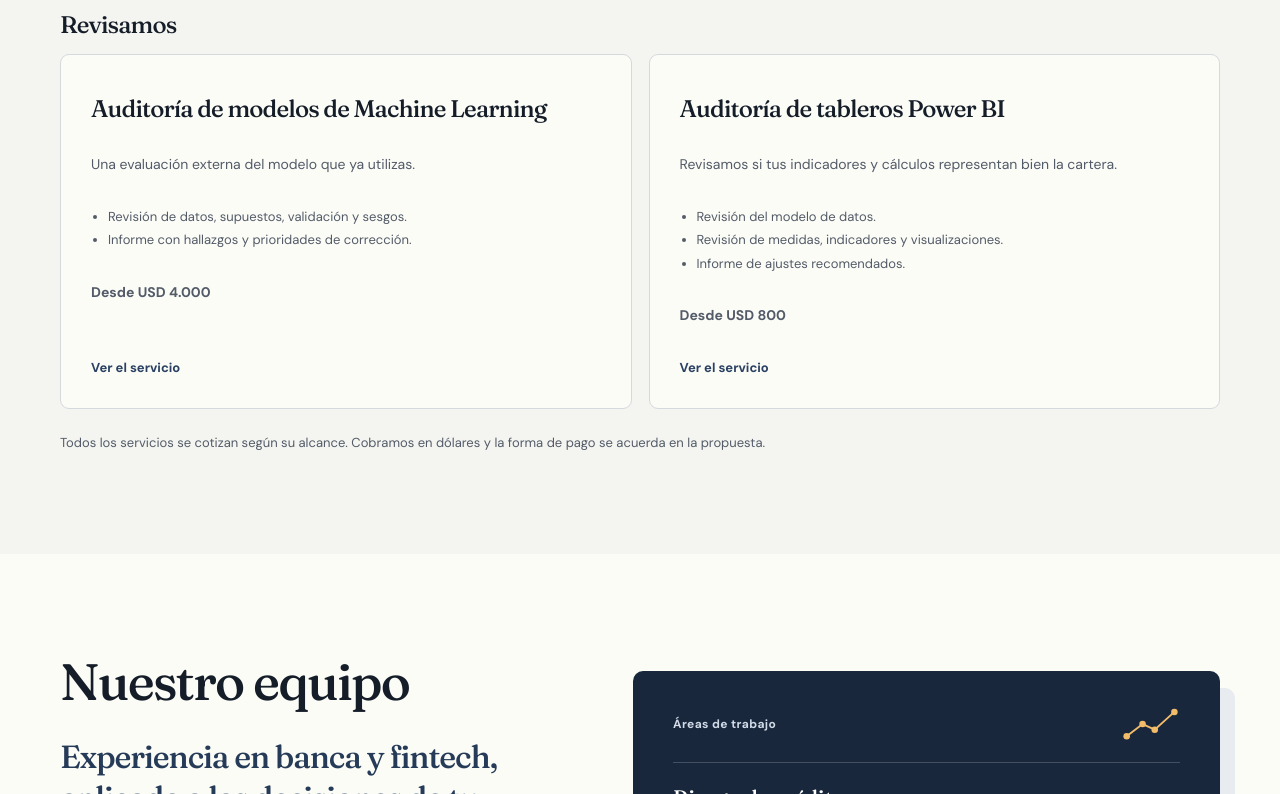
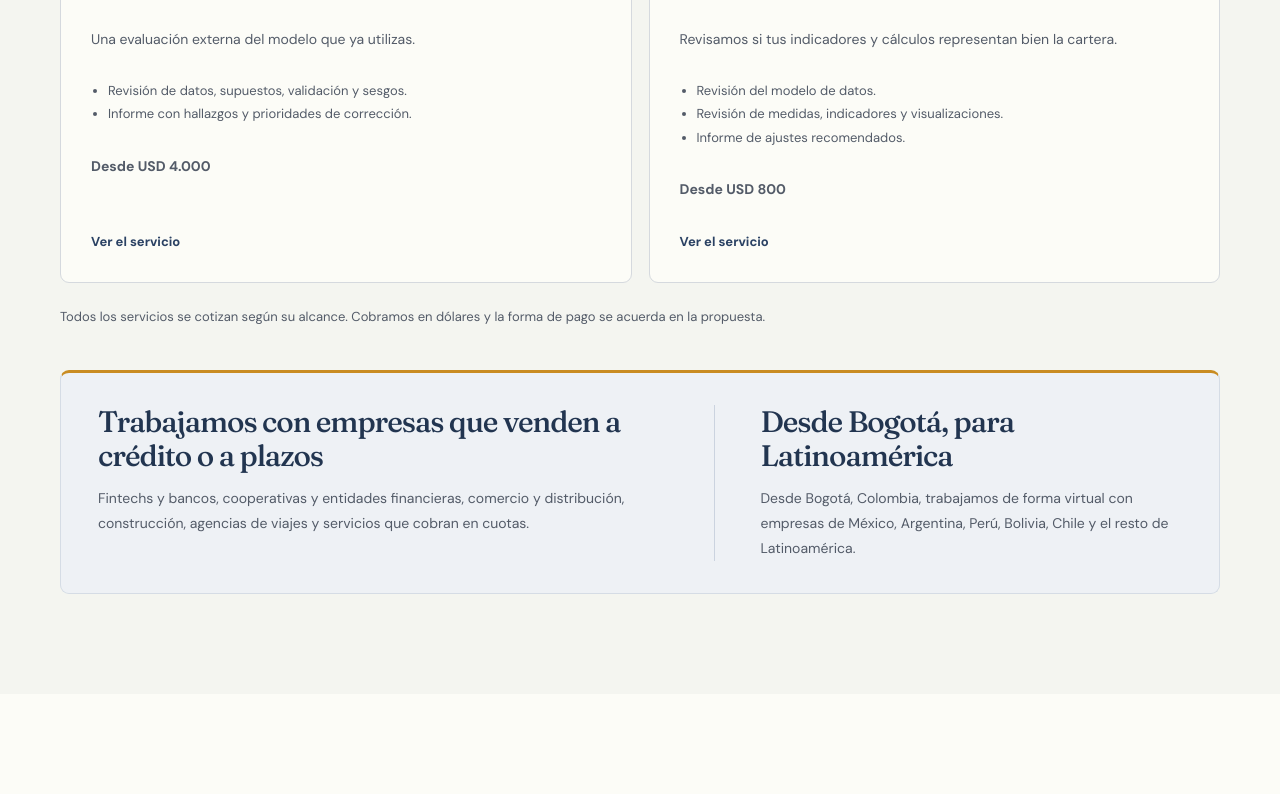
Before and after one commit to QuorumRisk/QuorumRisk.github.io, a plain HTML site: page index.html in a window 1280 px wide. Shown: the part 2278-3072 px from the top of the page. Drawn offline with Linux system fonts and the light colour scheme.

Commit message:
Integramos los sectores y la cobertura en servicios

```diff
--- a/index.html
+++ b/index.html
@@ -34,6 +34,11 @@
 .sample-head strong{letter-spacing:.02em}.example-title{margin:7px 0 13px;color:#f5f6f0;font-size:24px}.example-note,.sample-foot{color:#c6cdda;font-size:11px}.example-scroll{overflow-x:auto}.priority-table{width:100%;border-collapse:collapse;min-width:440px;color:#ecf1f7;font-size:11px}.priority-table th{text-align:left;color:#bfc9d8;font-weight:600;padding:9px 8px;border-bottom:1px solid #ffffff34}.priority-table td{padding:10px 8px;border-bottom:1px solid #ffffff1b;vertical-align:middle}.priority-table td:last-child{color:var(--gold);font-weight:600}.bar-track{height:4px;background:#536076;border-radius:8px;overflow:hidden;margin-top:5px}.bar-track span{display:block;height:100%;background:var(--gold)}.sample-link{display:inline-flex;align-items:center;min-height:44px;color:var(--gold);font-size:12px;font-weight:700;text-decoration:underline;margin-top:8px}
 .pain{background:#e6e9ee;border-bottom:1px solid var(--line)}.pain .wrap{max-width:920px}.pain h2{margin-bottom:26px}.pain-list{list-style:none;padding:0;margin:0 0 25px}.pain-list li{padding:15px 0 15px 24px;position:relative;border-bottom:1px solid #ccd3dd;color:#263345;font-size:16px}.pain-list li:before{content:"";position:absolute;width:7px;height:7px;top:27px;left:2px;border-radius:50%;background:var(--pine2)}.pain-closing{color:#3f4d5f;margin-bottom:23px}.scope .wrap{display:block}.scope p{color:#374152}.scope p:first-child{font-weight:700;margin-bottom:5px}.scope p:last-child{text-align:left;font-weight:400}.scope .remote{margin-top:9px;color:#42516a;font-size:12px}
 .service-groups{display:grid;gap:30px}.service-group h3{font-size:24px;margin-bottom:15px}.service-cards{display:grid;grid-template-columns:repeat(2,minmax(0,1fr));gap:17px}.service-cards .card{min-height:305px}.deliverables{padding-left:17px;color:var(--muted);font-size:13px;line-height:1.8}.price{font-size:17px;color:var(--pine2);font-weight:700}.price small{font-size:11px;font-weight:500;color:var(--muted)}.card .links{display:flex;gap:16px;flex-wrap:wrap;margin-top:auto}.card .links a{margin-top:0;padding-top:6px}.card .links a.secondary{font-weight:500;text-decoration:underline}.card .num{letter-spacing:.04em}
+.service-audience{display:grid;grid-template-columns:1.1fr .9fr;gap:45px;margin-top:42px;padding:32px 37px;background:#eef1f5;border:1px solid #d5dce5;border-top:3px solid #c98c22;border-radius:9px}
+.service-audience h3{font-size:clamp(1.35rem,2.4vw,1.85rem);margin-bottom:12px;color:#223550}
+.service-audience p{font-size:14px;line-height:1.8;color:var(--muted)}
+.service-audience>div:last-child{border-left:1px solid #cbd3df;padding-left:45px}
+@media(max-width:820px){.service-audience{grid-template-columns:1fr;gap:24px;padding:26px}.service-audience>div:last-child{border-left:0;border-top:1px solid #cbd3df;padding-left:0;padding-top:23px}}
 .team-panel,.privacy-panel{padding:30px;border:1px solid var(--line);border-radius:9px;background:var(--surface)}.team-panel p,.privacy-panel p{max-width:81ch;color:var(--muted);font-size:15px}.trust{background:#e6e9ee}.trust h2{margin-bottom:20px}.trust .privacy-panel{border-color:#cbd2db}.text-link{color:var(--pine2);font-weight:700;text-decoration:underline}.faq{background:var(--paper);border-top:1px solid var(--line)}.faq h2{margin-bottom:25px}.faq details{padding:17px 0;border-bottom:1px solid var(--line)}.faq summary{font-weight:700;color:#233149;cursor:pointer;min-height:44px;display:flex;align-items:center}.faq details p{color:var(--muted);font-size:14px;max-width:80ch;padding:0 0 8px}.faq .closing{margin-top:30px}.footer .wrap{align-items:flex-start}.footer-links{display:flex;gap:24px;flex-wrap:wrap}.footer-links a{color:#e4c290;font-size:12px}.service-note{line-height:1.7}
 @media(max-width:1080px){.service-cards{gap:12px}}
 @media(max-width:820px){.mobile-nav{display:block;margin-left:auto}.right{margin-left:0}.service-cards{grid-template-columns:1fr}.section{padding:75px 0}.sample{max-width:620px}}
@@ -154,7 +159,6 @@
       <li>Das cupos y plazos sin saber quién se está deteriorando.</li>
       <li>No sabes cuánto de lo vencido vas a recuperar este trimestre.</li>
     </ul><p class="pain-closing">Si te pasa alguna, empecemos por tus datos de pago. Revisémoslos juntos y entendamos qué nos dicen.</p><a class="button button-primary" href="https://cal.com/quorumrisk">Agendar una reunión</a><p class="micro" style="color:var(--muted)">30 minutos sin costo.</p></div></section>
-    <div class="scope"><div class="wrap"><p>Trabajamos con empresas que venden a crédito o a plazos</p><p>Fintechs y bancos, cooperativas y entidades financieras, comercio y distribución, construcción, agencias de viajes y servicios que cobran en cuotas.</p><p class="remote">Desde Bogotá, Colombia, trabajamos de forma virtual con empresas de México, Argentina, Perú, Bolivia, Chile y el resto de Latinoamérica.</p></div></div>
     <section class="section" id="soluciones" aria-labelledby="servicios-titulo"><div class="wrap">
       <div class="section-intro"><div><h2 id="servicios-titulo">Servicios y precios</h2></div><p>Trabajamos con tus datos y el problema de tu cartera. Los precios son de partida; el alcance, los entregables definitivos y los plazos se acuerdan en la propuesta.</p></div>
       <div class="service-groups"><div class="service-group"><h3>Construimos</h3><div class="service-cards">
@@ -165,6 +169,7 @@
         <article class="card"><h3>Auditoría de tableros Power BI</h3><p>Revisamos si tus indicadores y cálculos representan bien la cartera.</p><ul class="deliverables"><li>Revisión del modelo de datos.</li><li>Revisión de medidas, indicadores y visualizaciones.</li><li>Informe de ajustes recomendados.</li></ul><p class="price">Desde USD 800</p><a href="/auditoria-de-modelos/#power-bi">Ver el servicio</a></article>
       </div></div></div>
       <p class="service-note">Todos los servicios se cotizan según su alcance. Cobramos en dólares y la forma de pago se acuerda en la propuesta.</p>
+      <div class="service-audience" aria-label="Sectores y cobertura geográfica"><div><h3>Trabajamos con empresas que venden a crédito o a plazos</h3><p>Fintechs y bancos, cooperativas y entidades financieras, comercio y distribución, construcción, agencias de viajes y servicios que cobran en cuotas.</p></div><div><h3>Desde Bogotá, para Latinoamérica</h3><p>Desde Bogotá, Colombia, trabajamos de forma virtual con empresas de México, Argentina, Perú, Bolivia, Chile y el resto de Latinoamérica.</p></div></div>
     </div></section>
     <section class="section team-section" id="equipo" aria-labelledby="equipo-titulo"><div class="wrap team-layout">
       <div class="team-story"><h2 id="equipo-titulo">Nuestro equipo</h2><p class="team-lead">Experiencia en banca y fintech, aplicada a las decisiones de tu cartera.</p><p>Venimos del trabajo con riesgo de crédito, prevención de fraude y analítica. Combinamos criterio de negocio con implementación técnica para construir y revisar soluciones.</p><div class="team-toolset"><span>Herramientas que utilizamos</span><p>Machine Learning, Python, SQL, Azure, MLOps, Power BI.</p></div></div>
```
